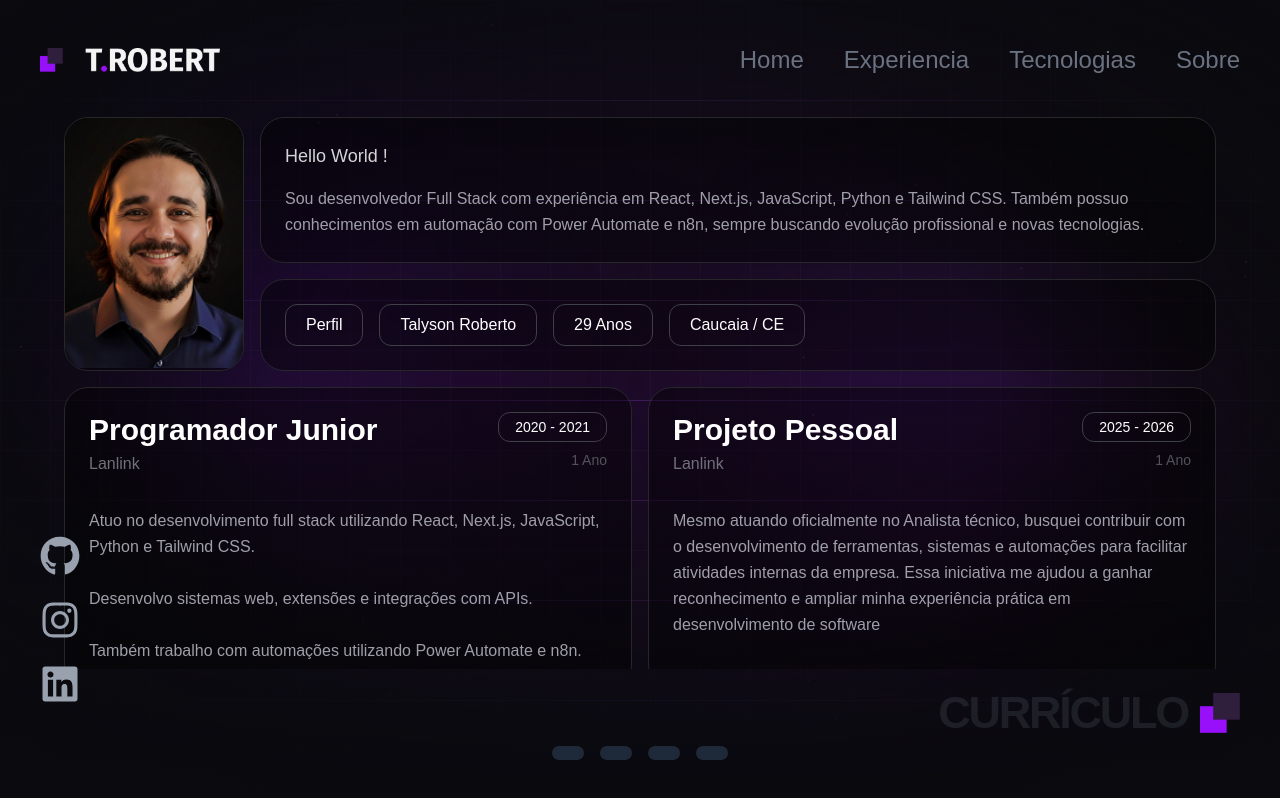
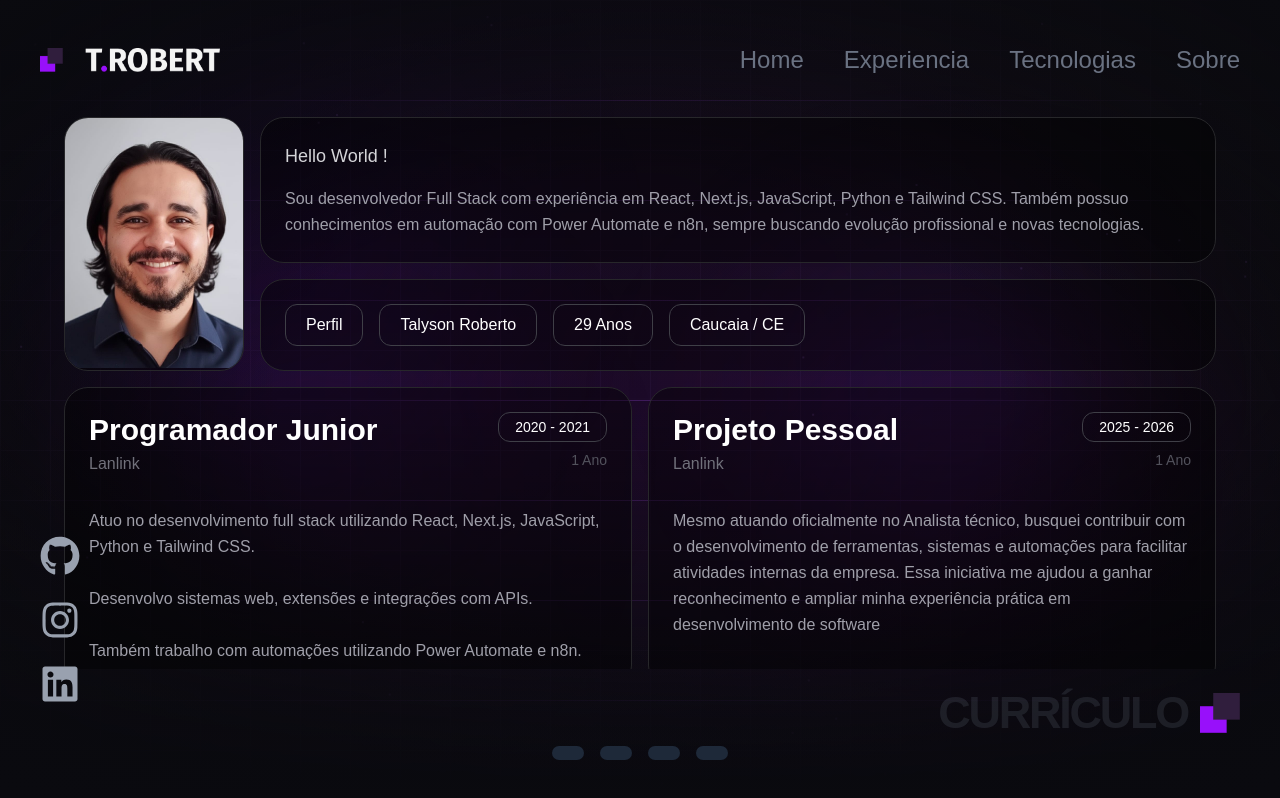
Before and after one commit to TalysonRoberto/Portfolio-T.Robert, a Next.js app: page /curriculo in a window 1280 px wide. Built offline with nearby package versions, Linux system fonts and the light colour scheme.

Commit message:
perfil curriculo

```diff
--- a/app/curriculo/components/CurriculoPage.tsx
+++ b/app/curriculo/components/CurriculoPage.tsx
@@ -79,7 +79,7 @@ export default function CurriculoPage() {
           <div className="rounded-3xl border border-zinc-800 bg-black/40 overflow-hidden">
             <div className="relative w-full h-[250px]">
               <Image
-                src="/foto_perfil.png"
+                src="/perfil_2.jpeg"
                 alt="Perfil"
                 fill
                 className="object-cover"
```
